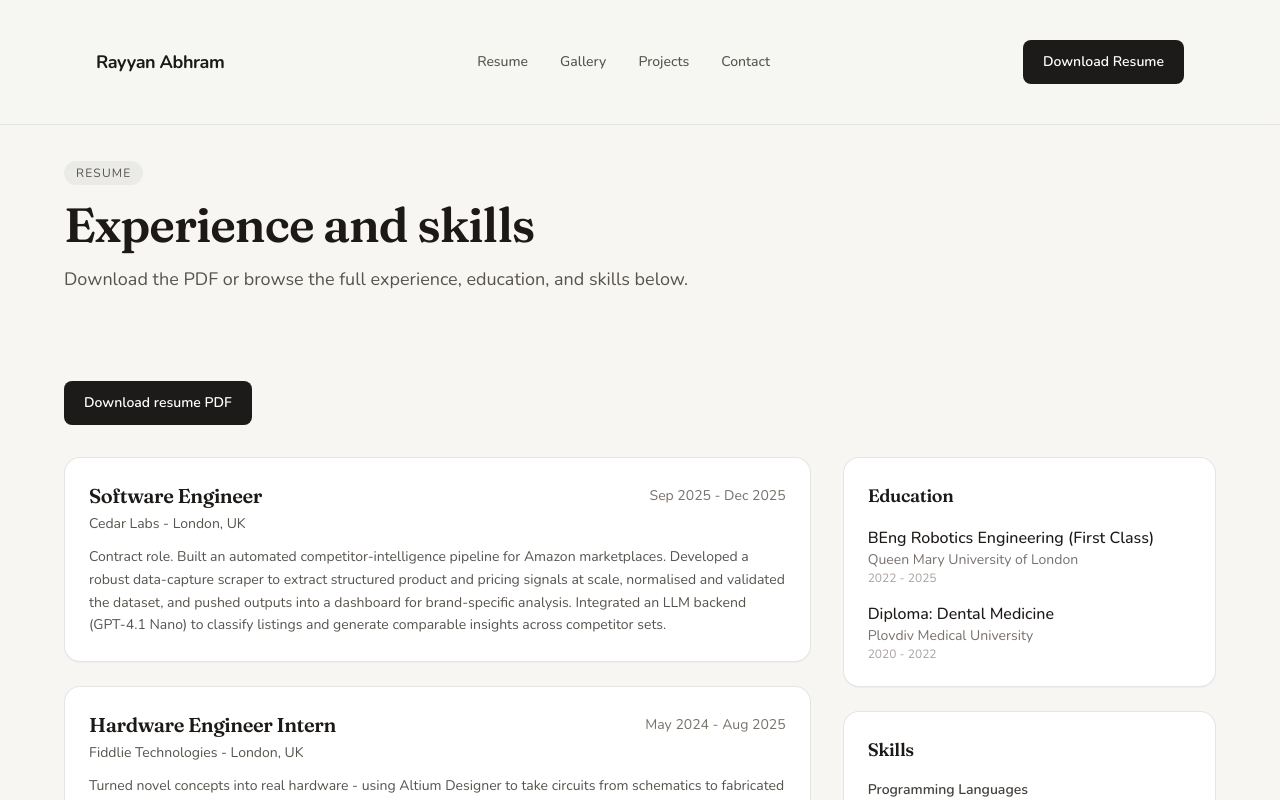
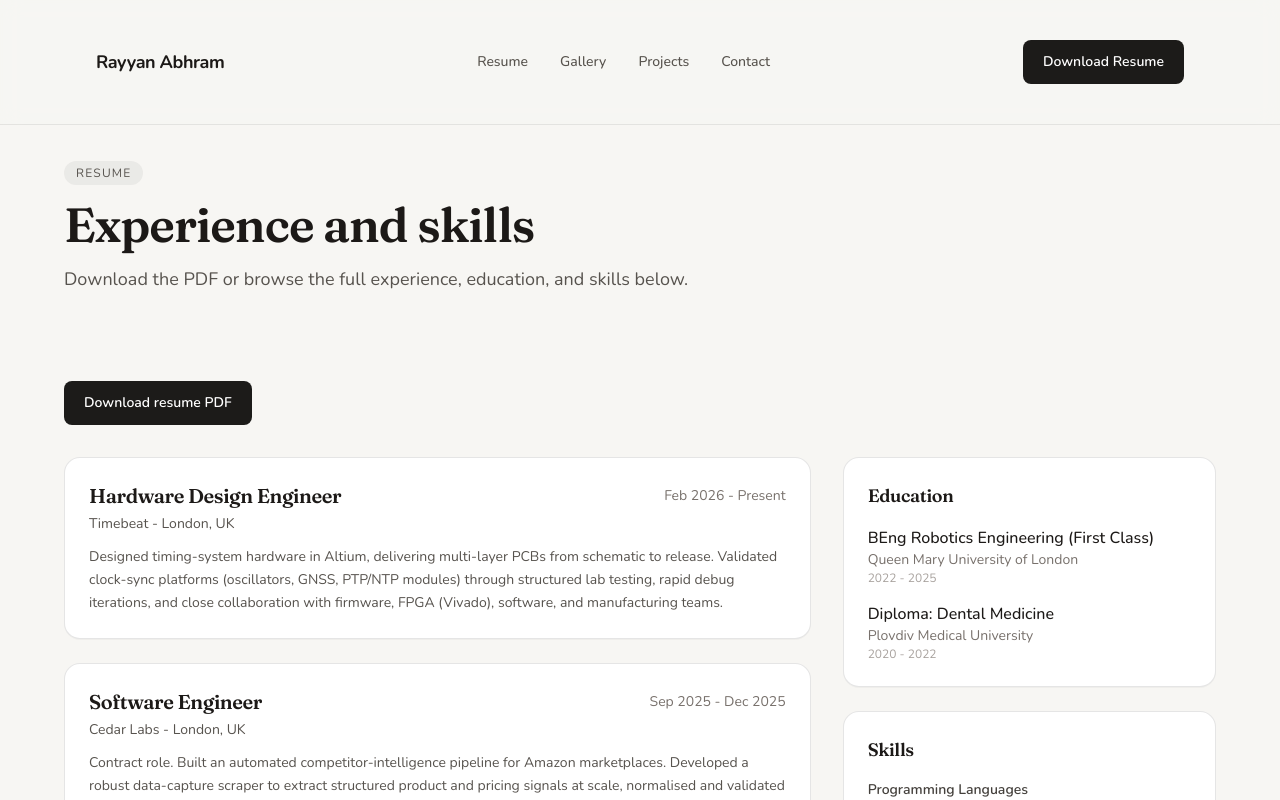
Before and after one commit to raytriestodostuff/website, a Next.js app: page /resume in a window 1280 px wide. Shown: the top 800 px of the page. Built offline with nearby package versions, Linux system fonts and the light colour scheme.

Commit message:
Add Timebeat and Prj focus update

```diff
--- a/components/Hero.tsx
+++ b/components/Hero.tsx
@@ -76,7 +76,7 @@ export default function Hero() {
               <div className="grid gap-4">
                 {[
                   { label: 'Location', value: 'London, UK' },
-                  { label: 'Current projects', value: 'Paper-based uPads for Lab-on-Chip designs' },
+                  { label: 'Current projects', value: 'Developing a precision neural interface platform' },
                   { label: 'Interests', value: 'Health, wearables, optics, robotics, smart manufacturing, electronics, AI' },
                 ].map((item) => (
                   <div key={item.label} className="flex flex-col gap-1">
--- a/components/Resume.tsx
+++ b/components/Resume.tsx
@@ -9,6 +9,13 @@ const contact = {
 }
 
 const experience = [
+  {
+    role: 'Hardware Design Engineer',
+    company: 'Timebeat - London, UK',
+    timeframe: 'Feb 2026 - Present',
+    summary:
+      'Designed timing-system hardware in Altium, delivering multi-layer PCBs from schematic to release. Validated clock-sync platforms (oscillators, GNSS, PTP/NTP modules) through structured lab testing, rapid debug iterations, and close collaboration with firmware, FPGA (Vivado), software, and manufacturing teams.',
+  },
   {
     role: 'Software Engineer',
     company: 'Cedar Labs - London, UK',
```
Also changed, not shown: 2 other files (tests, documents, lock files or other folders).
